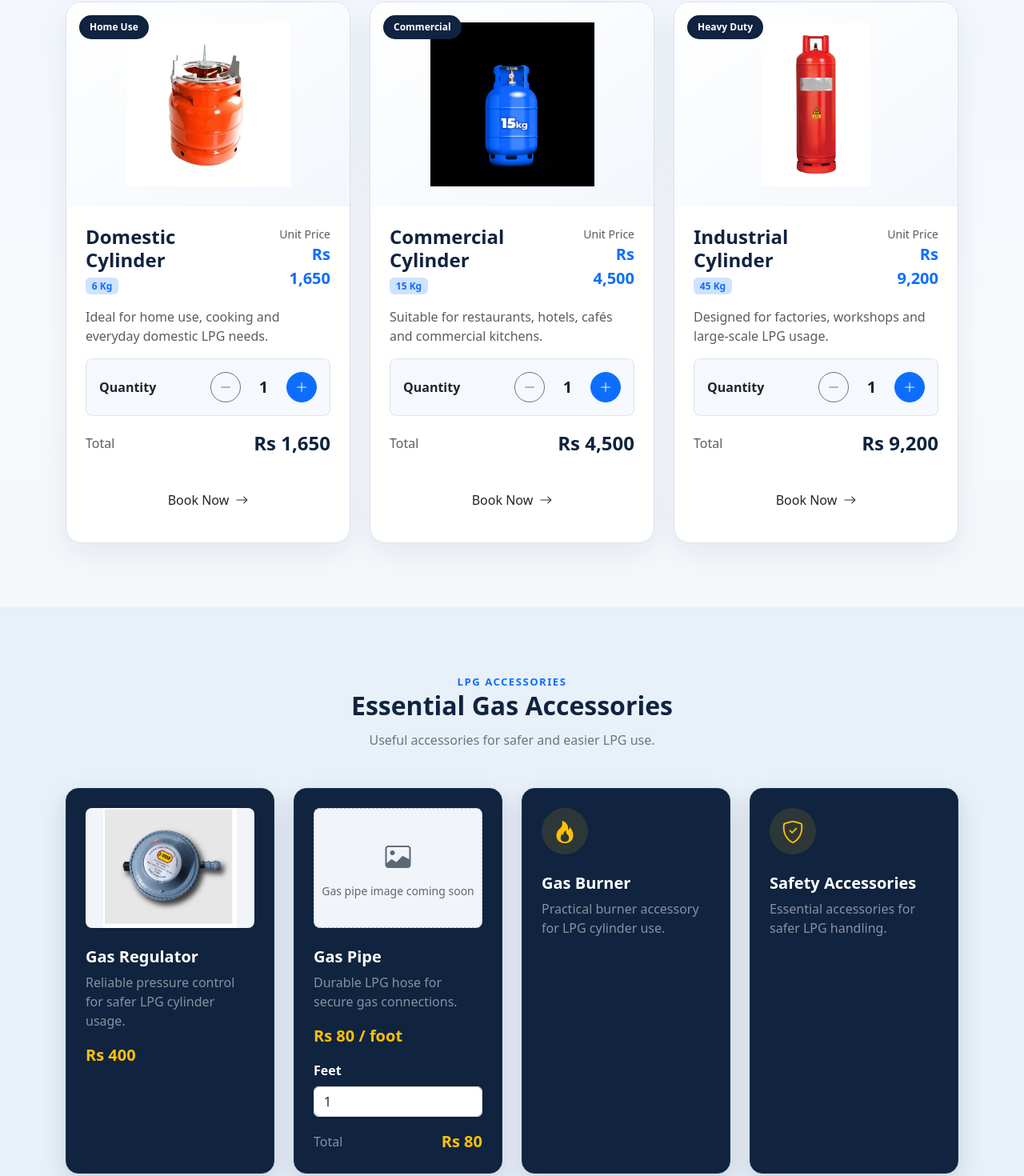
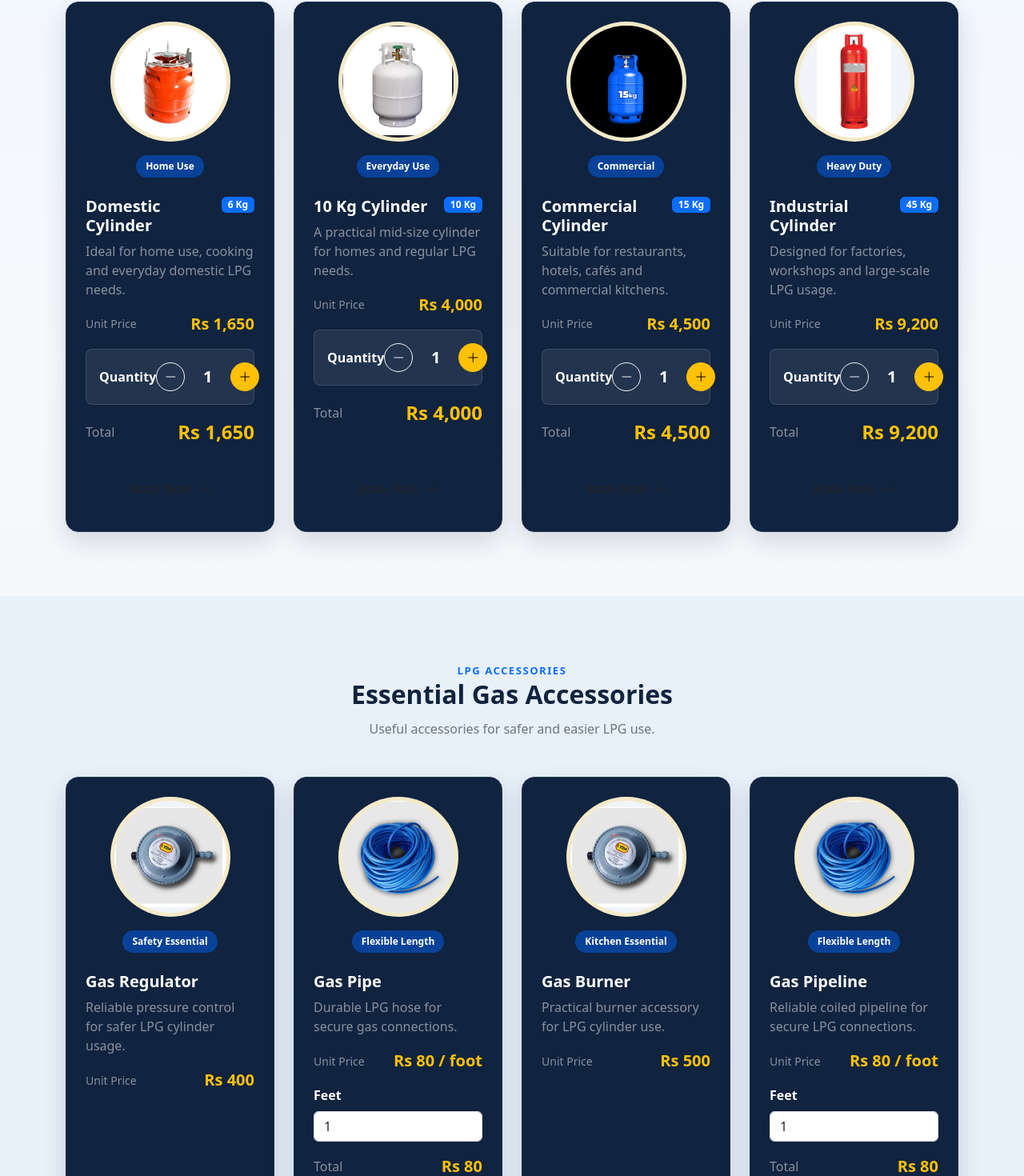
Before and after one commit to Muhammad-Samir14/Online-Resevation-System, a React (Vite) app: page /services in a window 1280 px wide. Shown: the part 556-2026 px from the top of the page at 80% size. Built offline with nearby package versions, Linux system fonts and the light colour scheme; no server answers.

Commit message:
Update shop catalog and hero styling

```diff
--- a/src/ShopNow.jsx
+++ b/src/ShopNow.jsx
@@ -32,7 +32,7 @@ function ShopNow() {
 ];
 
   return (
-    <section className="marwat-section marwat-section-light">
+    <section className="marwat-section" style={{ background: "linear-gradient(180deg, #eef5ff 0%, #f7f9fc 100%)" }}>
       <div className="container">
         <div className="text-center mb-5">
           <span className="section-kicker">Our Services</span>
--- a/src/ShopPage.jsx
+++ b/src/ShopPage.jsx
@@ -5,9 +5,65 @@ import Navbar from "./Navbar";
 import Footer from "./Footer";
 
 import sixKgImg from "./assets/6KG.jpg";
+import tenKgImg from "./assets/Screenshot_2026-08-27_161154 copy.png";
 import fifteenKgImg from "./assets/15KG.jpg";
 import fortyFiveKgImg from "./assets/45KG.jpg";
-import regulatorImg from "./assets/Screenshot_2026-08-27_162826.png";
+import regulatorImg from "./assets/Screenshot_2026-08-27_162826 copy.png";
+import burnerImg from "./assets/Screenshot_2026-08-27_162826 copy.png";
+import pipelineImg from "./assets/Screenshot_2026-08-27_162931.png";
+
+function CatalogCard({ children }) {
+  return (
+    <div
+      className="h-100 p-4 rounded-4 d-flex flex-column"
+      style={{
+        background: "#10233f",
+        color: "white",
+        border: "1px solid #1e3657",
+        boxShadow: "0 12px 30px rgba(16,35,63,.15)",
+      }}
+    >
+      {children}
+    </div>
+  );
+}
+
+function ProductImage({ image, alt, badge }) {
+  return (
+    <div className="text-center mb-4">
+      <div
+        className="position-relative d-inline-flex align-items-center justify-content-center rounded-circle overflow-hidden"
+        style={{
+          width: "150px",
+          height: "150px",
+          background: "#f1f4f8",
+          border: "5px solid rgba(255,193,7,.2)",
+        }}
+      >
+        <img
+          src={image}
+          alt={alt}
+          className="w-100 h-100"
+          style={{ objectFit: "contain" }}
+        />
+      </div>
+      {badge && (
+        <span className="badge rounded-pill d-block mx-auto mt-3" style={{ background: "#084298", padding: "8px 12px", width: "fit-content" }}>
+          {badge}
+        </span>
+      )}
+    </div>
+  );
+}
+
+function PriceLine({ label, price }) {
+  return (
+    <div className="d-flex justify-content-between align-items-center mb-3">
+      <span className="text-white-50 small">{label}</span>
+      <strong className="fs-5 text-warning">{price}</strong>
+    </div>
+  );
+}
 
 function ShopPage() {
   const navigate = useNavigate();
@@ -21,6 +77,15 @@ function ShopPage() {
       desc: "Ideal for home use, cooking and everyday domestic LPG needs.",
       price: 1650,
       badge: "Home Use",
+    },
+    {
+      name: "10 Kg Cylinder",
+      type: "TenKg",
+      size: "10 Kg",
+      img: tenKgImg,
+      desc: "A practical mid-size cylinder for homes and regular LPG needs.",
+      price: 4000,
+      badge: "Everyday Use",
     },
     {
       name: "Commercial Cylinder",
@@ -44,10 +109,12 @@ function ShopPage() {
 
   const [quantities, setQuantities] = useState({
     Domestic: 1,
+    TenKg: 1,
     Commercial: 1,
     Industrial: 1,
   });
   const [pipeFeet, setPipeFeet] = useState(1);
+  const [pipelineFeet, setPipelineFeet] = useState(1);
 
   const changeQuantity = (type, amount) => {
     setQuantities((prev) => ({
@@ -58,7 +125,6 @@ function ShopPage() {
 
   const handleBook = (product) => {
     const quantity = quantities[product.type];
-
     const params = new URLSearchParams({
       type: product.type,
       size: product.size,
@@ -72,31 +138,40 @@ function ShopPage() {
 
   const accessories = [
     {
-      icon: "bi-speedometer2",
       name: "Gas Regulator",
       desc: "Reliable pressure control for safer LPG cylinder usage.",
-      price: 400,
+      price: "Rs 400",
       image: regulatorImg,
       imageAlt: "Gas regulator",
+      badge: "Safety Essential",
     },
     {
-      icon: "bi-bezier2",
       name: "Gas Pipe",
       desc: "Durable LPG hose for secure gas connections.",
-      price: 80,
-      priceLabel: "Rs 80 / foot",
-      imageAlt: "Gas pipe placeholder",
-      isPipe: true,
+      price: "Rs 80 / foot",
+      image: pipelineImg,
+      imageAlt: "Coiled gas pipe",
+      badge: "Flexible Length",
+      feet: pipeFeet,
+      setFeet: setPipeFeet,
     },
     {
-      icon: "bi-fire",
       name: "Gas Burner",
       desc: "Practical burner accessory for LPG cylinder use.",
+      price: "Rs 500",
+      image: burnerImg,
+      imageAlt: "Gas burner",
+      badge: "Kitchen Essential",
     },
     {
-      icon: "bi-shield-check",
-      name: "Safety Accessories",
-      desc: "Essential accessories for safer LPG handling.",
+      name: "Gas Pipeline",
+      desc: "Reliable coiled pipeline for secure LPG connections.",
+      price: "Rs 80 / foot",
+      image: pipelineImg,
+      imageAlt: "Coiled gas pipeline",
+      badge: "Flexible Length",
+      feet: pipelineFeet,
+      setFeet: setPipelineFeet,
     },
   ];
 
@@ -104,52 +179,26 @@ function ShopPage() {
     <>
       <Navbar />
 
-      <main
-        style={{
-          background:
-            "linear-gradient(180deg, #eef5ff 0%, #f7f9fc 45%, #eef3f8 100%)",
-        }}
-      >
-        {/* HERO */}
+      <main style={{ background: "linear-gradient(180deg, #eef5ff 0%, #f7f9fc 45%, #eef3f8 100%)" }}>
         <section
           className="py-5 text-white"
-          style={{
-            background:
-              "linear-gradient(135deg, #10233f 0%, #084298 55%, #0d6efd 100%)",
-          }}
+          style={{ background: "linear-gradient(135deg, #10233f 0%, #084298 55%, #0d6efd 100%)" }}
         >
           <div className="container text-center py-3">
-            <span className="text-warning fw-bold text-uppercase">
-              Marwat LPG Shop
-            </span>
-
-            <h1 className="fw-bold display-5 mt-2">
-              Cylinders & LPG Solutions
-            </h1>
-
-            <p
-              className="lead mx-auto mb-0 text-white-50"
-              style={{ maxWidth: "720px" }}
-            >
-              Select your LPG cylinder, choose the quantity and book your
-              delivery online.
+            <span className="text-warning fw-bold text-uppercase">Marwat LPG Shop</span>
+            <h1 className="fw-bold display-5 mt-2">Cylinders & LPG Solutions</h1>
+            <p className="lead mx-auto mb-0 text-white-50" style={{ maxWidth: "720px" }}>
+              Select your LPG cylinder, choose the quantity and book your delivery online.
             </p>
           </div>
         </section>
 
-        {/* CYLINDERS */}
         <section className="marwat-section">
           <div className="container">
             <div className="text-center mb-5">
               <span className="section-kicker">Cylinder Range</span>
-
-              <h2 className="section-title">
-                Choose Your LPG Cylinder
-              </h2>
-
-              <p className="section-description">
-                Prices include the cylinder and LPG.
-              </p>
+              <h2 className="section-title">Choose Your LPG Cylinder</h2>
+              <p className="section-description">Prices include the cylinder and LPG.</p>
             </div>
 
             <div className="row g-4">
@@ -158,168 +207,39 @@ function ShopPage() {
                 const total = item.price * quantity;
 
                 return (
-                  <div
-                    className="col-lg-4 col-md-6"
-                    key={item.name}
-                  >
-                    <div
-                      className="h-100 overflow-hidden"
-                      style={{
-                        background: "#ffffff",
-                        border: "1px solid #d9e4f0",
-                        borderRadius: "20px",
-                        boxShadow:
-                          "0 12px 35px rgba(23,50,85,0.08)",
-                      }}
-                    >
-                      {/* Image */}
-                      <div
-                        className="position-relative d-flex justify-content-center align-items-center"
-                        style={{
-                          height: "255px",
-                          background:
-                            "linear-gradient(145deg, #ffffff, #f3f7fc)",
-                        }}
-                      >
-                        <span
-                          className="position-absolute top-0 start-0 m-3 badge rounded-pill"
-                          style={{
-                            background: "#10233f",
-                            padding: "9px 13px",
-                          }}
-                        >
-                          {item.badge}
-                        </span>
+                  <div className="col-xl-3 col-md-6" key={item.name}>
+                    <CatalogCard>
+                      <ProductImage image={item.img} alt={item.name} badge={item.badge} />
 
-                        <img
-                          src={item.img}
-                          alt={item.name}
-                          style={{
-                            maxHeight: "205px",
-                            maxWidth: "80%",
-                            objectFit: "contain",
-                          }}
-                        />
+                      <div className="d-flex justify-content-between align-items-start gap-2 mb-2">
+                        <h5 className="fw-bold mb-0">{item.name}</h5>
+                        <span className="badge bg-primary">{item.size}</span>
                       </div>
+                      <p className="text-white-50 mb-3">{item.desc}</p>
+                      <PriceLine label="Unit Price" price={`Rs ${item.price.toLocaleString()}`} />
 
-                      {/* Info */}
-                      <div className="p-4">
-                        <div className="d-flex justify-content-between align-items-start gap-3">
-                          <div>
-                            <h4
-                              className="fw-bold mb-1"
-                              style={{
-                                color: "#10233f",
-                              }}
-                            >
-                              {item.name}
-                            </h4>
-
-                            <span className="badge bg-primary-subtle text-primary">
-                              {item.size}
-                            </span>
-                          </div>
-
-                          <div className="text-end">
-                            <small className="text-muted d-block">
-                              Unit Price
-                            </small>
-
-                            <strong
-                              className="fs-5"
-                              style={{
-                                color: "#0d6efd",
-                              }}
-                            >
-                              Rs {item.price.toLocaleString()}
-                            </strong>
-                          </div>
-                        </div>
-
-                        <p className="text-muted my-3">
-                          {item.desc}
-                        </p>
-
-                        {/* QUANTITY */}
-                        <div
-                          className="d-flex align-items-center justify-content-between p-3 rounded-3 mb-3"
-                          style={{
-                            background: "#f5f8fc",
-                            border: "1px solid #dce5f0",
-                          }}
-                        >
-                          <span className="fw-semibold">
-                            Quantity
-                          </span>
-
+                      <div className="d-flex align-items-center justify-content-between p-3 rounded-3 mb-3" style={{ background: "rgba(255,255,255,.08)", border: "1px solid rgba(255,255,255,.12)" }}>
+                        <span className="fw-semibold">Quantity</span>
                         <div className="d-flex align-items-center gap-3">
-                            <button
-                              type="button"
-                              onClick={() =>
-                                changeQuantity(item.type, -1)
-                              }
-                              className="btn btn-outline-secondary d-flex align-items-center justify-content-center"
-                              style={{
-                                width: "38px",
-                                height: "38px",
-                                borderRadius: "50%",
-                              }}
-                            >
+                          <button type="button" onClick={() => changeQuantity(item.type, -1)} className="btn btn-outline-light d-flex align-items-center justify-content-center" style={{ width: "36px", height: "36px", borderRadius: "50%" }}>
                             <i className="bi bi-dash-lg"></i>
                           </button>
-
-                            <strong
-                              className="fs-5 text-center"
-                              style={{
-                                minWidth: "25px",
-                              }}
-                            >
-                              {quantity}
-                            </strong>
-
-                            <button
-                              type="button"
-                              onClick={() =>
-                                changeQuantity(item.type, 1)
-                              }
-                              className="btn btn-primary d-flex align-items-center justify-content-center"
-                              style={{
-                                width: "38px",
-                                height: "38px",
-                                borderRadius: "50%",
-                              }}
-                            >
+                          <strong className="fs-5 text-center" style={{ minWidth: "25px" }}>{quantity}</strong>
+                          <button type="button" onClick={() => changeQuantity(item.type, 1)} className="btn btn-warning d-flex align-items-center justify-content-center" style={{ width: "36px", height: "36px", borderRadius: "50%" }}>
                             <i className="bi bi-plus-lg"></i>
                           </button>
                         </div>
                       </div>
 
-                        {/* TOTAL */}
                       <div className="d-flex justify-content-between align-items-center mb-4">
-                          <span className="text-muted">
-                            Total
-                          </span>
-
-                          <strong
-                            className="fs-4"
-                            style={{
-                              color: "#10233f",
-                            }}
-                          >
-                            Rs {total.toLocaleString()}
-                          </strong>
+                        <span className="text-white-50">Total</span>
+                        <strong className="fs-4 text-warning">Rs {total.toLocaleString()}</strong>
                       </div>
-
-                        <button
-                          type="button"
-                          onClick={() => handleBook(item)}
-                          className="btn marwat-primary-btn w-100 py-3"
-                        >
+                      <button type="button" onClick={() => handleBook(item)} className="btn marwat-primary-btn w-100 py-3 mt-auto">
                         Book Now
                         <i className="bi bi-arrow-right ms-2"></i>
                       </button>
-                      </div>
-                    </div>
+                    </CatalogCard>
                   </div>
                 );
               })}
@@ -327,122 +247,42 @@ function ShopPage() {
           </div>
         </section>
 
-        {/* ACCESSORIES */}
-        <section
-          className="marwat-section"
-          style={{
-            background: "#e8f0f9",
-          }}
-        >
+        <section className="marwat-section" style={{ background: "#e8f0f9" }}>
           <div className="container">
             <div className="text-center mb-5">
-              <span className="section-kicker">
-                LPG Accessories
-              </span>
-
-              <h2 className="section-title">
-                Essential Gas Accessories
-              </h2>
-
-              <p className="section-description">
-                Useful accessories for safer and easier LPG use.
-              </p>
+              <span className="section-kicker">LPG Accessories</span>
+              <h2 className="section-title">Essential Gas Accessories</h2>
+              <p className="section-description">Useful accessories for safer and easier LPG use.</p>
             </div>
 
             <div className="row g-4">
               {accessories.map((item) => (
-                <div
-                  className="col-lg-3 col-md-6"
-                  key={item.name}
-                >
-                  <div
-                    className="h-100 p-4 rounded-4"
-                    style={{
-                      background: "#10233f",
-                      color: "white",
-                      border: "1px solid #1e3657",
-                      boxShadow:
-                        "0 12px 30px rgba(16,35,63,.15)",
-                    }}
-                  >
-                    {item.image ? (
-                      <div
-                        className="d-flex align-items-center justify-content-center rounded-3 mb-4 overflow-hidden"
-                        style={{
-                          height: "150px",
-                          background: "#f1f4f8",
-                        }}
-                      >
-                        <img
-                          src={item.image}
-                          alt={item.imageAlt}
-                          className="w-100 h-100"
-                          style={{ objectFit: "contain" }}
-                        />
-                      </div>
-                    ) : item.isPipe ? (
-                      <div
-                        className="d-flex flex-column align-items-center justify-content-center rounded-3 mb-4 text-center"
-                        style={{
-                          height: "150px",
-                          background: "#f1f4f8",
-                          color: "#5d6877",
-                          border: "1px dashed #aebed3",
-                        }}
-                      >
-                        <i className="bi bi-image fs-2 mb-2"></i>
-                        <small>Gas pipe image coming soon</small>
-                      </div>
-                    ) : (
-                      <div
-                        className="d-flex align-items-center justify-content-center rounded-circle mb-4"
-                        style={{
-                          width: "58px",
-                          height: "58px",
-                          background: "rgba(255,193,7,.12)",
-                        }}
-                      >
-                        <i
-                          className={`bi ${item.icon} fs-3 text-warning`}
-                        ></i>
-                      </div>
-                    )}
+                <div className="col-xl-3 col-md-6" key={item.name}>
+                  <CatalogCard>
+                    <ProductImage image={item.image} alt={item.imageAlt} badge={item.badge} />
+                    <h5 className="fw-bold mb-2">{item.name}</h5>
+                    <p className="text-white-50 mb-3">{item.desc}</p>
+                    <PriceLine label="Unit Price" price={item.price} />
 
-                    <h5 className="fw-bold">{item.name}</h5>
-
-                    <p className="text-white-50 mb-3">{item.desc}</p>
-
-                    {item.price ? (
-                      <strong className="d-block fs-5 text-warning">
-                        {item.priceLabel || `Rs ${item.price.toLocaleString()}`}
-                      </strong>
-                    ) : null}
-
-                    {item.isPipe && (
-                      <div className="mt-3">
-                        <label className="form-label text-white fw-semibold" htmlFor="pipe-feet">
-                          Feet
-                        </label>
+                    {item.setFeet && (
+                      <>
+                        <label className="form-label text-white fw-semibold" htmlFor={`${item.name}-feet`}>Feet</label>
                         <input
-                          id="pipe-feet"
+                          id={`${item.name}-feet`}
                           type="number"
                           min="1"
                           step="1"
                           className="form-control"
-                          value={pipeFeet}
-                          onChange={(event) =>
-                            setPipeFeet(Math.max(1, Number(event.target.value) || 1))
-                          }
+                          value={item.feet}
+                          onChange={(event) => item.setFeet(Math.max(1, Number(event.target.value) || 1))}
                         />
-                        <div className="d-flex justify-content-between align-items-center mt-3">
+                        <div className="d-flex justify-content-between align-items-center mt-3 mb-4">
                           <span className="text-white-50">Total</span>
-                          <strong className="fs-5 text-warning">
-                            Rs {(80 * pipeFeet).toLocaleString()}
-                          </strong>
+                          <strong className="fs-5 text-warning">Rs {(80 * item.feet).toLocaleString()}</strong>
                         </div>
-                      </div>
+                      </>
                     )}
-                  </div>
+                  </CatalogCard>
                 </div>
               ))}
             </div>
```
Also changed, not shown: src/Hero.jsx (+7 -7 lines), src/index.css (+19 -0 lines). Lines whose indentation alone changed are shown as unchanged.
